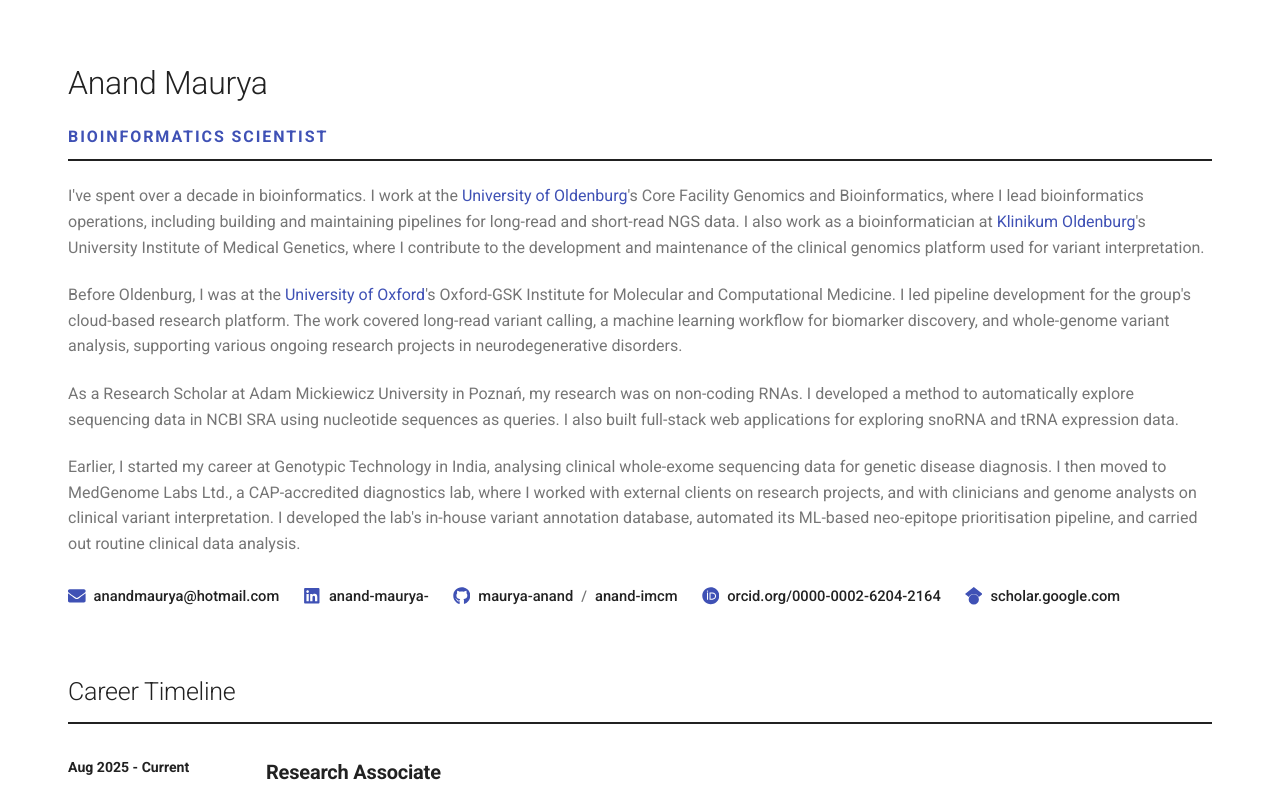
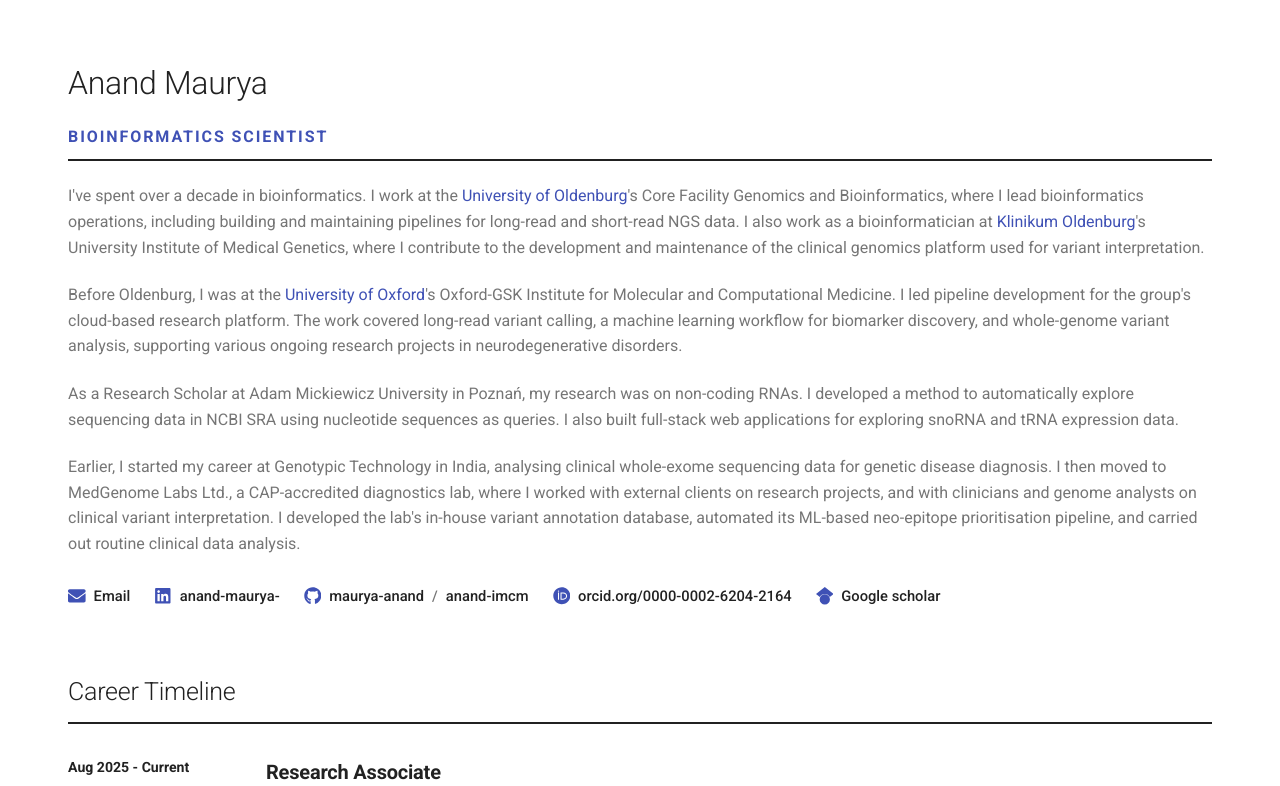
Before and after one commit to maurya-anand/maurya-anand.github.io, a React (Vite) app: page / in a window 1280 px wide. Shown: the top 786 px of the page. Built offline with nearby package versions, Linux system fonts and the light colour scheme.

Commit message:
Updated the contact items

```diff
--- a/src/components/Header.jsx
+++ b/src/components/Header.jsx
@@ -74,7 +74,7 @@ const Header = () => (
           className="has-tooltip"
           data-tooltip="Email"
         >
-          anandmaurya@hotmail.com
+          Email
         </a>
       </div>
       <div className="contact-item">
@@ -134,7 +134,7 @@ const Header = () => (
           className="has-tooltip"
           data-tooltip="Google Scholar"
         >
-          scholar.google.com
+          Google scholar
         </a>
       </div>
     </div>
```
